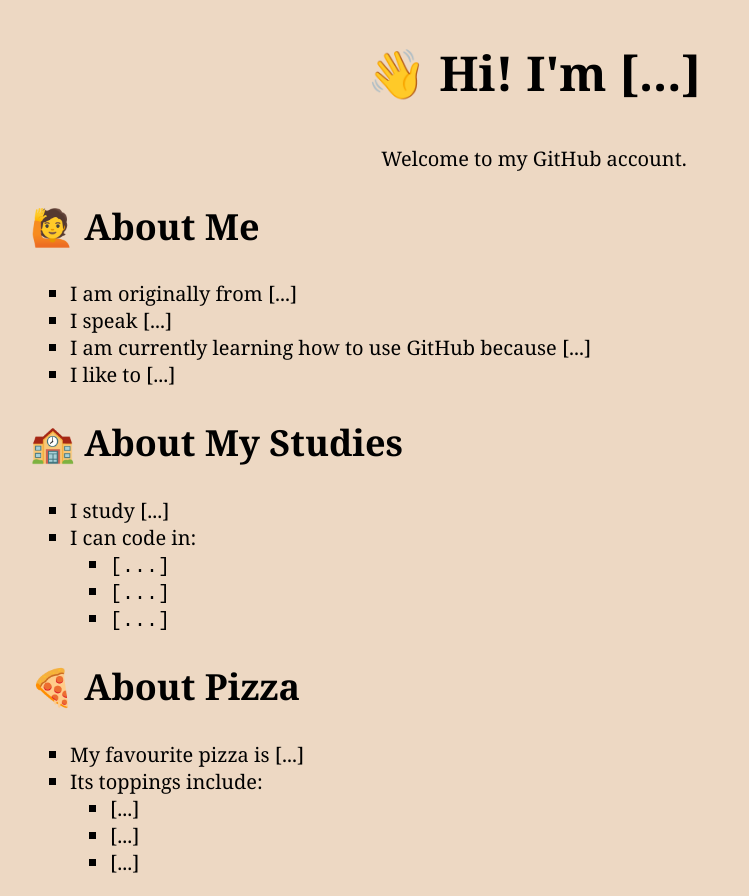
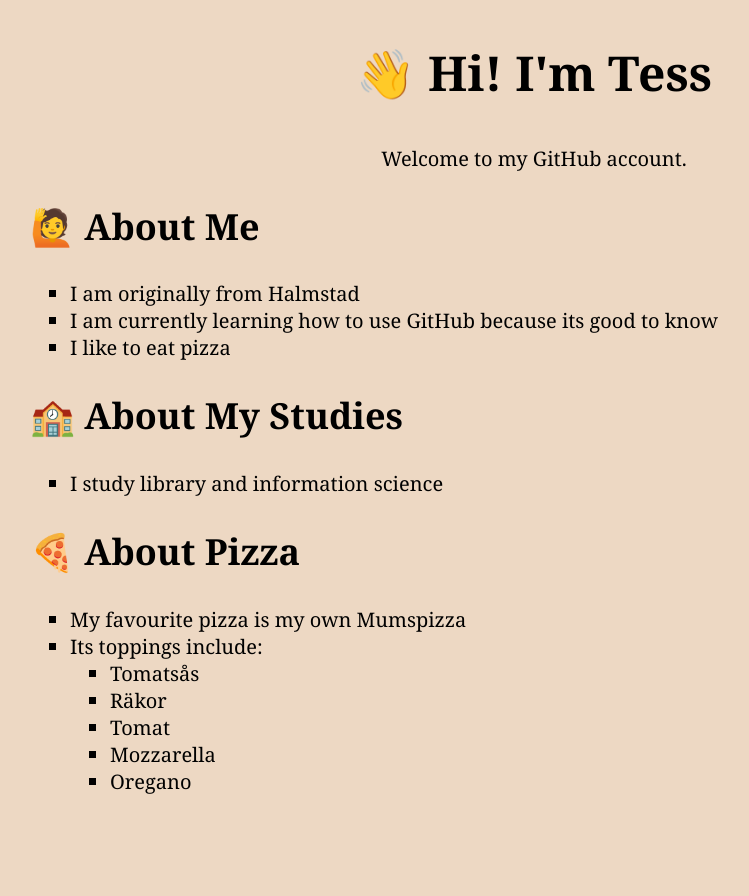
Before and after one commit to TessZett/my-homepage, a plain HTML site: page index.html in a window 1280 px wide. Shown: the whole page, without its empty margins (106-855 px from the left). After the commit the page ends 815 px from the top, so only its background shows below. Drawn offline with Linux system fonts and the light colour scheme.

Commit message:
Update index.html
Updated my information

```diff
--- a/index.html
+++ b/index.html
@@ -7,7 +7,7 @@
     </head>
     <body>
         <article>
-        <h1>&#128075; Hi! I'm [...]</h1>
+        <h1>&#128075; Hi! I'm Tess</h1>
         <p>
             Welcome to my GitHub account.
         </p>
@@ -15,21 +15,16 @@
         <article>
         <h2>&#128587; About Me</h2>
         <ul>
-            <li>I am originally from [...]</li>
-            <li>I speak [...]</li>
-            <li>I am currently learning how to use GitHub because [...]</li>
-            <li>I like to [...]</li>
+            <li>I am originally from Halmstad</li>
+            <li>I am currently learning how to use GitHub because its good to know</li>
+            <li>I like to eat pizza</li>
         </ul>
         </article>
         <article>
         <h2>&#127979; About My Studies </h2>
         <ul>
-            <li>I study [...]</li>
-            <li>I can code in:
-                <ul>
-                    <li><code>[...]</code></li>
-                    <li><code>[...]</code></li>
-                    <li><code>[...]</code></li>
+            <li>I study library and information science</li>
+
                 </ul>
             </li>
         </ul>
@@ -37,12 +32,14 @@
         <article>
         <h2>&#127829; About Pizza</h2>
         <ul>
-            <li>My favourite pizza is [...]</li>
+            <li>My favourite pizza is my own Mumspizza</li>
             <li>Its toppings include:
                 <ul>
-                    <li>[...]</li>
-                    <li>[...]</li>
-                    <li>[...]</li>
+                    <li>Tomatsås</li>
+                    <li>Räkor</li>
+                    <li>Tomat</li>
+                    <li>Mozzarella</li>
+                    <li>Oregano</li>
                 </ul>
             </li>
         </ul>
```
